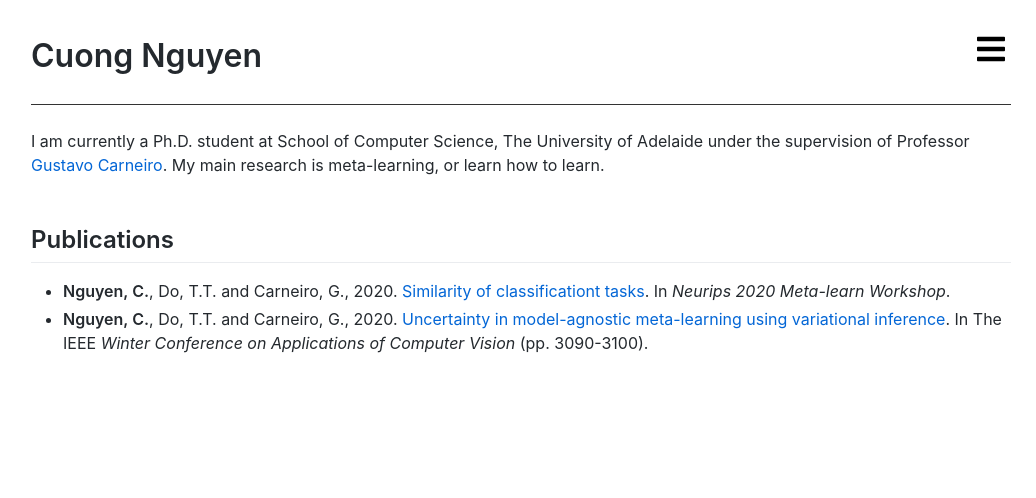
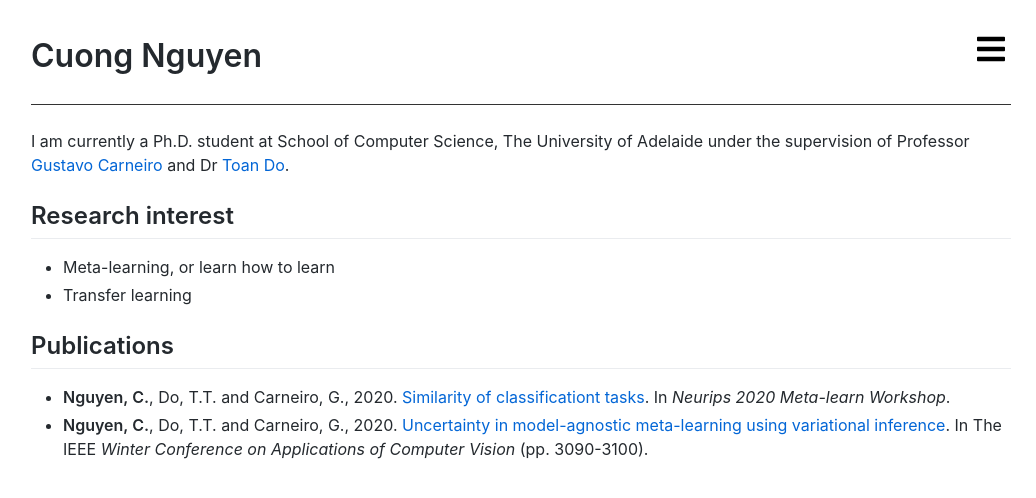
Before and after one commit to cnguyen10/cnguyen10.github.io, a Jekyll site: the page built from index.md, in a window 1280 px wide. Shown: the top 498 px of the page, without its empty margins (119-1155 px from the left). Built offline with Jekyll 4.4.1, drawn with Linux system fonts in a browser that asks for light colours; nearby versions of some CDN libraries; comment, search, counter and statistics services are not loaded.

Commit message:
Add secondary supervisor Separate research interest

```diff
--- a/index.md
+++ b/index.md
@@ -2,9 +2,16 @@
 layout: default
 ---
 <section>
-    I am currently a Ph.D. student at School of Computer Science, The University of Adelaide under the supervision of Professor <a href='https://cs.adelaide.edu.au/~carneiro/'>Gustavo Carneiro</a>. My main research is meta-learning, or learn how to learn.
+    I am currently a Ph.D. student at School of Computer Science, The University of Adelaide under the supervision of Professor <a href='https://cs.adelaide.edu.au/~carneiro/'>Gustavo Carneiro</a> and Dr <a href='https://sites.google.com/view/thanhtoando/home'>Toan Do</a>.
 </section>
-<br />
+
+<section>
+    <h2>Research interest</h2>
+    <ul>
+        <li>Meta-learning, or learn how to learn</li>
+        <li>Transfer learning</li>
+    </ul>
+</section>
 
 <section>
     <h2>Publications</h2>
@@ -13,4 +20,3 @@ layout: default
         <li><b>Nguyen, C.</b>, Do, T.T. and Carneiro, G., 2020. <a href="http://openaccess.thecvf.com/content_WACV_2020/papers/Nguyen_Uncertainty_in_Model-Agnostic_Meta-Learning_using_Variational_Inference_WACV_2020_paper.pdf">Uncertainty in model-agnostic meta-learning using variational inference</a>. In The IEEE <em>Winter Conference on Applications of Computer Vision</em> (pp. 3090-3100).</li>
     </ul>
 </section>
-<br />
```
